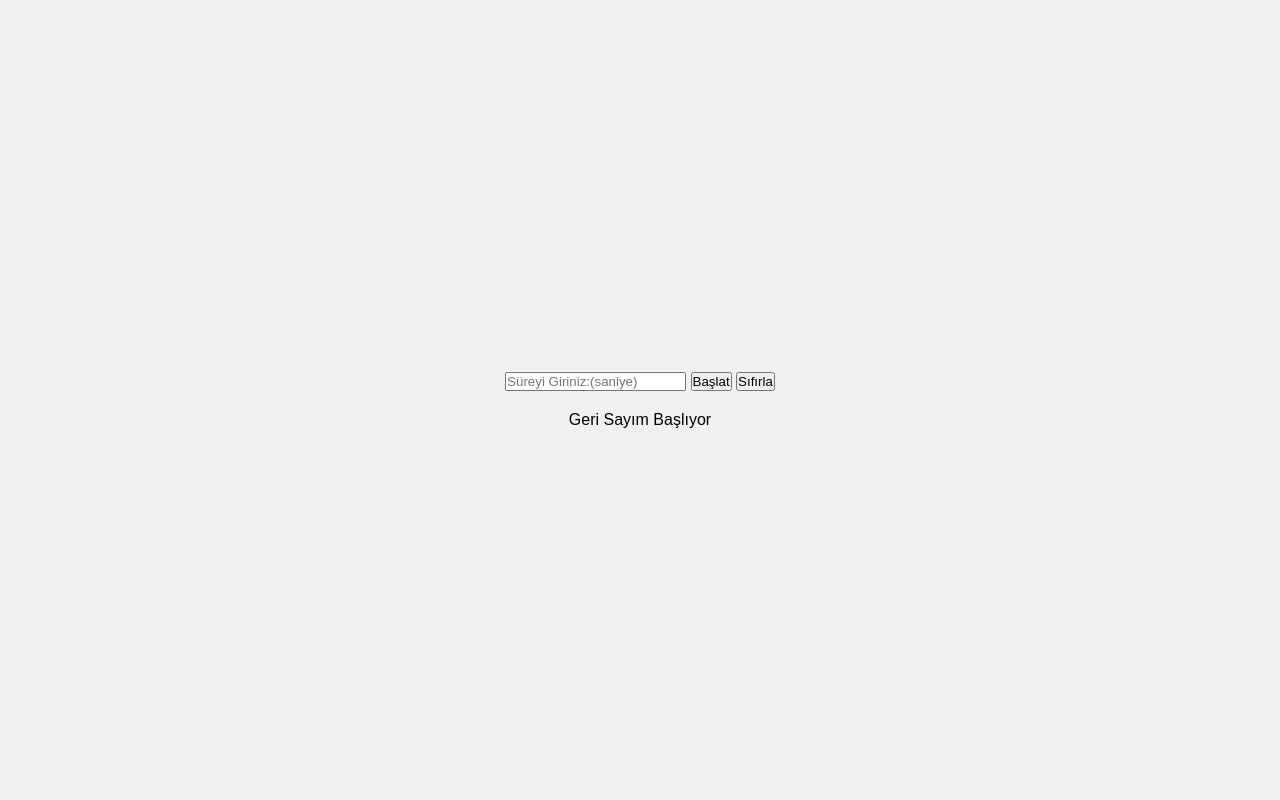
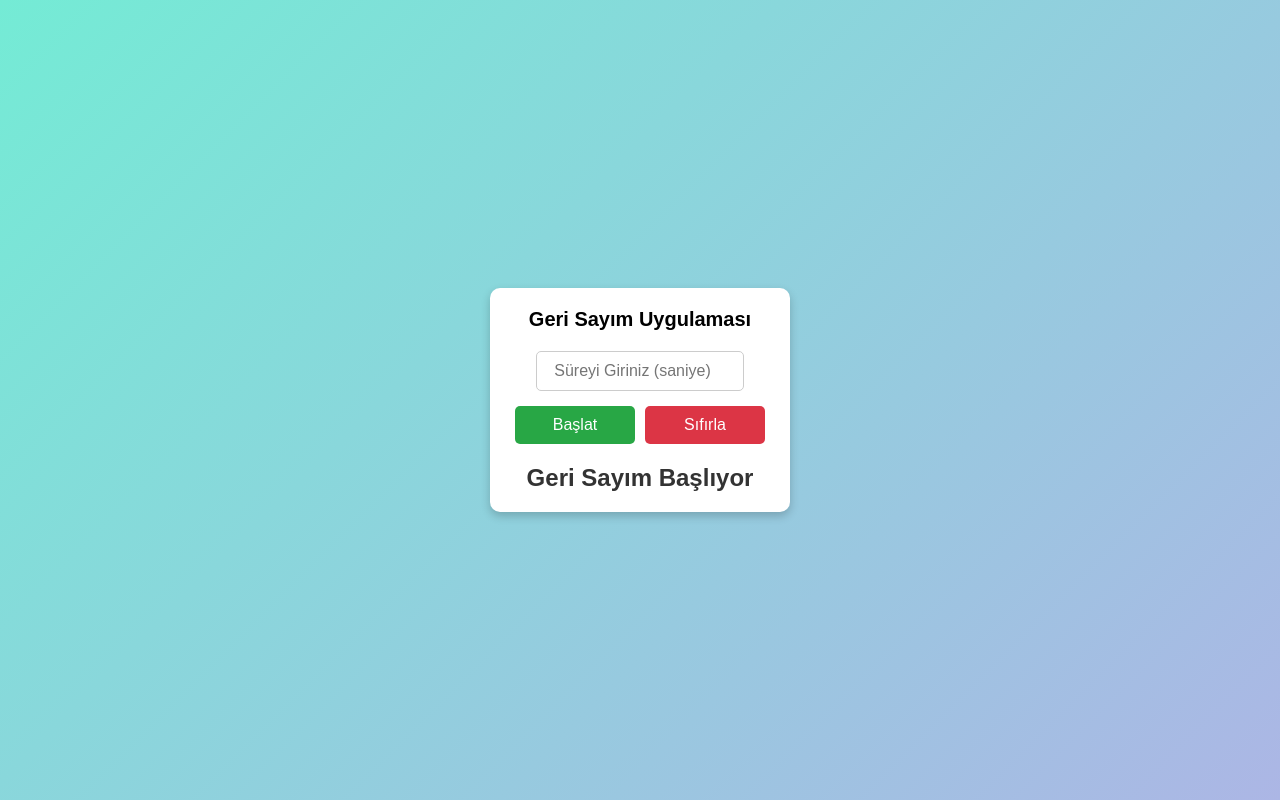
Before and after one commit to burcakyildirim/Insider-CodeCraft-Bootcamp, a plain HTML site: page Week2Countdown/index.html in a window 1280 px wide. Drawn offline with Linux system fonts and the light colour scheme.

Commit message:
count EDITED

```diff
--- a/Week2Countdown/index.html
+++ b/Week2Countdown/index.html
@@ -4,19 +4,20 @@
     <meta charset="UTF-8" />
     <meta name="viewport" content="width=device-width, initial-scale=1.0" />
     <link rel="stylesheet" href="style.css" />
-    <title>CountDown</title>
+    <title>Countdown Timer</title>
   </head>
   <body>
-    <div>
+    <div class="container">
+      <h1>Geri Sayım Uygulaması</h1>
       <input
         type="number"
         id="seconds-input"
-        placeholder="Süreyi Giriniz:(saniye)"
+        placeholder="Süreyi Giriniz (saniye)"
       />
-      <button class="start-btn" onclick="start()">Başlat</button>
-      <button class="reset-btn" onclick="reset()">Sıfırla</button>
-    </div>
-    <div>
+      <div class="buttons">
+        <button class="start-btn" onclick="start()">Başlat</button>
+        <button class="reset-btn" onclick="reset()">Sıfırla</button>
+      </div>
       <p id="seconds-display">Geri Sayım Başlıyor</p>
     </div>
     <script src="script.js"></script>
--- a/Week2Countdown/script.js
+++ b/Week2Countdown/script.js
@@ -1,6 +1,4 @@
 const secondsInput = document.getElementById("seconds-input");
-const startButton = document.querySelector(".start-btn");
-const resetButton = document.querySelector(".reset-btn");
 const secondsDisplay = document.getElementById("seconds-display");
 
 let interval;
@@ -8,22 +6,28 @@ let interval;
 const start = () => {
   let count = parseInt(secondsInput.value);
 
+  if (isNaN(count) || count <= 0) {
+    alert("Lütfen geçerli bir süre girin!");
+    return;
+  }
+
+  clearInterval(interval);
   secondsDisplay.textContent = count;
-    clearInterval(interval);
 
   interval = setInterval(() => {
-        if (count <= 1) {
-            clearInterval(interval);
-            alert("Süre Doldu!");
-        } else {
     count--;
+    if (count >= 0) {
       secondsDisplay.textContent = count;
     }
+    if (count === 0) {
+      clearInterval(interval);
+      setTimeout(() => alert("Süre Doldu!"), 500);
+    }
   }, 1000);
-}
+};
 
 const reset = () => {
   clearInterval(interval);
-    secondsDisplay.textContent = 0;
-    secondsInput.value = 0;
-}
+  secondsDisplay.textContent = "Geri Sayım Başlıyor";
+  secondsInput.value = "";
+};
--- a/Week2Countdown/style.css
+++ b/Week2Countdown/style.css
@@ -5,12 +5,76 @@
 }
 
 body {
-    background-color: #f0f0f0;
-    font-family: 'Arial', sans-serif;
   display: flex;
-    flex-direction: column;
   justify-content: center;
   align-items: center;
   height: 100vh;
-    gap: 20px;
+  background: linear-gradient(135deg, #74ebd5, #acb6e5);
+  font-family: Arial, sans-serif;
+  margin: 0;
 }
+
+.container {
+  text-align: center;
+  background: white;
+  padding: 20px;
+  border-radius: 10px;
+  box-shadow: 0 4px 10px rgba(0, 0, 0, 0.2);
+  width: 300px;
+}
+
+h1 {
+  font-size: 20px;
+  margin-bottom: 20px;
+}
+
+#seconds-input {
+  width: 80%;
+  padding: 10px;
+  margin-bottom: 15px;
+  border: 1px solid #ccc;
+  border-radius: 5px;
+  text-align: center;
+  font-size: 16px;
+}
+
+.buttons {
+  display: flex;
+  justify-content: space-between;
+}
+
+button {
+  flex: 1;
+  padding: 10px;
+  border: none;
+  border-radius: 5px;
+  cursor: pointer;
+  font-size: 16px;
+  transition: 0.3s;
+  margin: 0 5px;
+}
+
+.start-btn {
+  background: #28a745;
+  color: white;
+}
+
+.start-btn:hover {
+  background: #218838;
+}
+
+.reset-btn {
+  background: #dc3545;
+  color: white;
+}
+
+.reset-btn:hover {
+  background: #c82333;
+}
+
+#seconds-display {
+  font-size: 24px;
+  font-weight: bold;
+  margin-top: 20px;
+  color: #333;
+}
```
Lines whose indentation alone changed are shown as unchanged.
